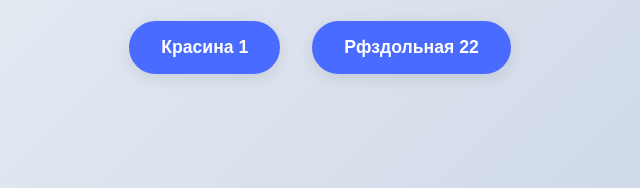
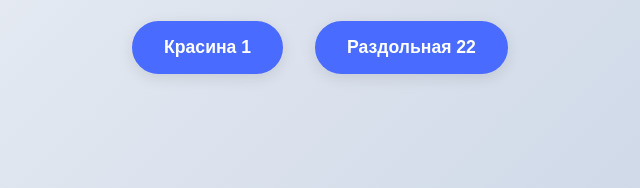
Before and after one commit to dintel1998/buzzolls, a plain HTML site: page index.html in a window 1280 px wide. Shown: the part 392-580 px from the top of the page, 320-960 px from the left. Drawn offline with Linux system fonts and the light colour scheme.

Commit message:
Update index.html

```diff
--- a/index.html
+++ b/index.html
@@ -111,7 +111,7 @@
 
         <div class="button-container">
             <a class="btn btn-primary" href="красина.html" >Красина 1</a>
-            <a class="btn btn-primary" href="раздольная.html">Рфздольная 22</a>
+            <a class="btn btn-primary" href="раздольная.html">Раздольная 22</a>
         </div>
     </div>
 
```
